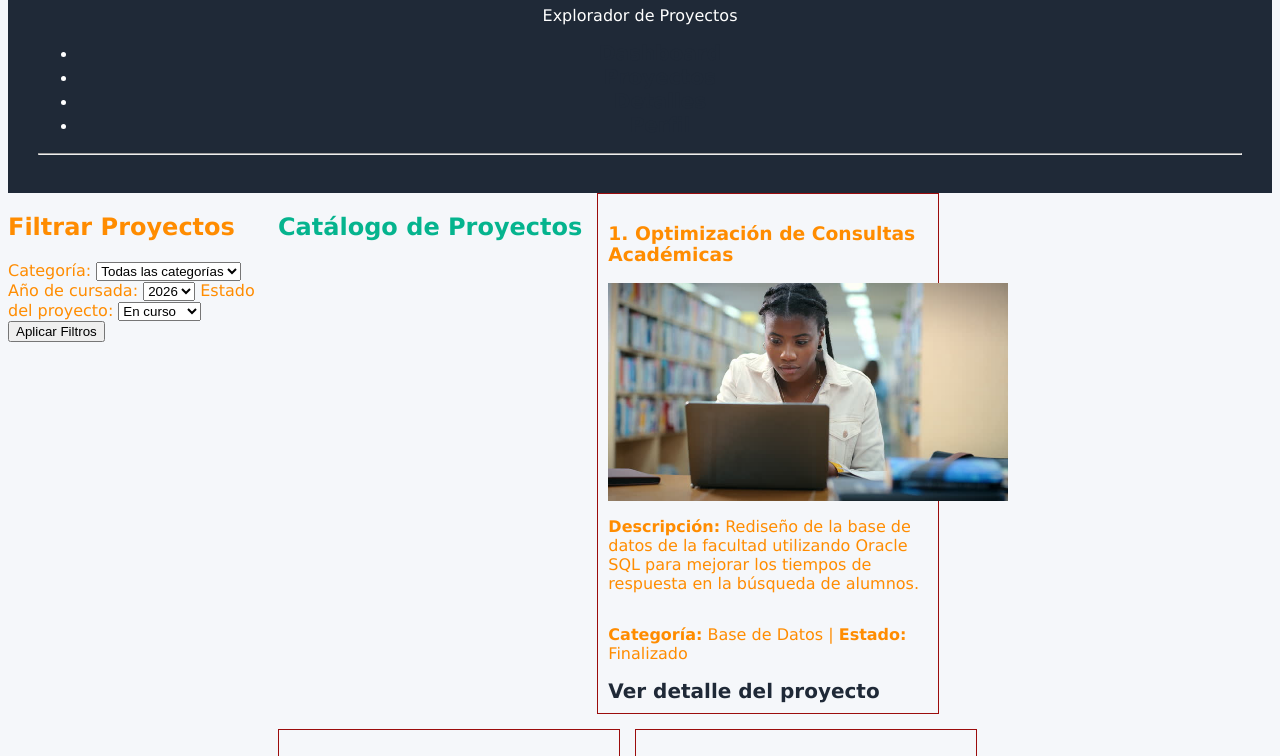
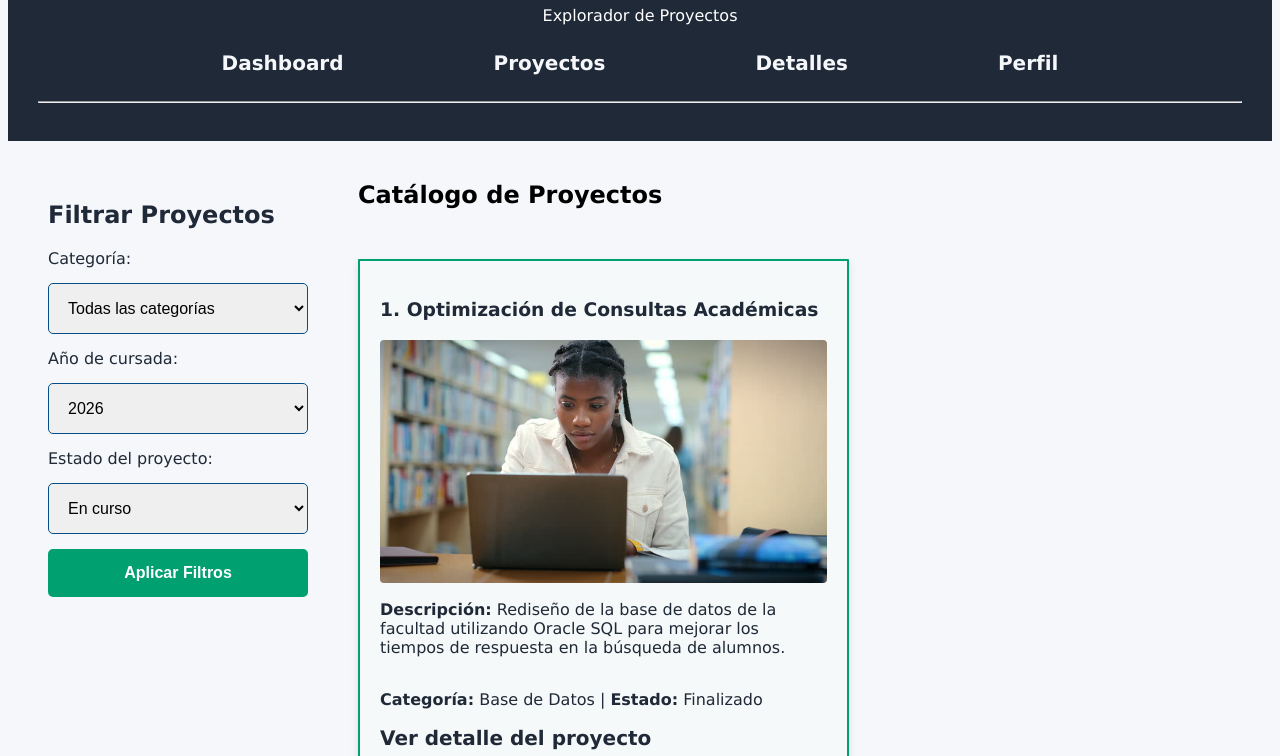
Before and after one commit to mitisbroken-debug/pv_tp1_grupo10, a plain HTML site: page proyectos.html in a window 1280 px wide. Shown: the part 113-869 px from the top of the page. Drawn offline with Linux system fonts and the light colour scheme.

Commit message:
cambio en css de style proyecto

```diff
--- a/proyectos.html
+++ b/proyectos.html
@@ -5,18 +5,18 @@
     <meta name="viewport" content="width=device-width, initial-scale=1.0">
     <title>Explorador de Proyectos</title>
 
-    <link rel="stylesheet" href="css/styles.css">
+    <link rel="stylesheet" href="static/css/styles.css">
 
     <style>
-        section h2 { color: #05b48e; }
+        section h2 { color: #000000; }
     </style>
 </head>
 <body>
     <header>
-        <h1 style="color: darkcyan;text-align: center;">Campus de la Facultad de Ingeniería</h1>
+        <h1 style="color: rgb(255, 255, 255);text-align: center;">Campus de la facultad de Ingeniería</h1>
         <p>Explorador de Proyectos</p>
 
-        <nav>
+        <nav id="menudepagina">
             <ul>
                 <li><a href="index.html" title="Inicio">Dashboard</a></li>
                 <li><a href="proyectos.html" title="proyectos">Proyectos</a></li>
@@ -30,7 +30,7 @@
     <main id="contenedordeproyectos">
         <aside class="sidebar-filtros">
             <h2>Filtrar Proyectos</h2>
-            <form>
+            <form id="formulario-filtros">
                 <label for="categoria">Categoría:</label>
                 <select id="categoria">
                     <option value="todas">Todas las categorías</option>
--- a/static/css/styles.css
+++ b/static/css/styles.css
@@ -120,34 +120,105 @@ body{
  /*Final archivo Detalles.css*/
 
 
+/* |||Inicio de Edicion de estilo de Proyectos |||*/
 
-/* Inicio de Edicion de estilo de Proyectos */
-/* Variables */
-:root {
-    --verde-facu: #05b48e;
+/* MENÚ DE NAVEGACIÓN (Dashboard, Proyectos, etc.) */
+#menudepagina ul {
+    display: flex;
+    justify-content: center;
+    gap: 150px;
+    list-style: none;
+    padding: 10px;
 }
 
-/* GRID para el cuerpo */
+#menudepagina ul li a {
+    color: #f5f7fa !important;
+    text-decoration: none;
+    font-weight: bold;
+    font-size: 20px;
+}
+
+/*(Filtros a la izquierda, Catálogo a la derecha) */
 #contenedordeproyectos {
     display: grid;
-    grid-template-columns: 250px 1fr; /* Barra de filtros y Catálogo */
-    gap: 20px;
-    color:darkorange
+    grid-template-columns: 300px 1fr;
+    gap: 30px;
+    padding: 20px;
+    align-items: start;
 }
 
-/* FLEXBOX para las tarjetas */
-section {
+/* GRILLA DEL CATÁLOGO */
+#contenedordeproyectos section {
+    display: grid;
+    grid-template-columns: repeat(2, 1fr);
+    gap: 30px;
+}
+
+/*PROYECTO DESTACADO */
+#contenedordeproyectos section article:first-of-type {
+    grid-column: 1 / span 2;
+    width: 50%;
+    margin: 10 auto 20px auto;
+}
+
+#contenedordeproyectos section article:first-of-type img {
+    width: 100%;
+    height: auto;
+    display: block;
+    border-radius: 4px;
+}
+
+/*DISEÑO DE LAS TARJETAS*/
+.proyearticulo {
     display: flex;
-    flex-wrap: wrap; /* Para que bajen si no entran */
+    flex-direction: column;
+    background-color: rgba(244, 250, 247, 0.452);
+    border: 2px solid #01a070;
+    border-radius: 1px;
+    padding: 20px;
+    width: auto;
+    gap: 1px;
+    box-shadow: 0 4px 8px rgba(0,0,0,0.1);
+}
+
+.proyearticulo img {
+    max-width: 100%;
+    height: auto;
+    border-radius: 2px;
+}
+
+/* BARRA LATERAL DE FILTROS */
+.sidebar-filtros {
+    background-color: transparent;
+    padding: 20px;
+}
+
+#formulario-filtros {
+    display: flex;
+    flex-direction: column;
     gap: 15px;
 }
 
-.proyearticulo {
-    display: flex;
-    flex-direction: column;
-    border: 1px solid #9b0c0c;
-    padding: 10px;
-    width: 320px; /* Tamaño de la tarjeta */
+#formulario-filtros select,
+#formulario-filtros button {
+    padding: 15px;
+    width: 100%;
+    border-radius: 5px;
+    border: 1px solid #074e88;
+    font-size: 16px;
 }
 
-/*FIN de edicion de estilo proyectos*/
+#formulario-filtros button {
+    background-color: #01a070;
+    color: white;
+    font-weight: bold;
+    cursor: pointer;
+    border: none;
+    transition: 0.3s;
+}
+
+#formulario-filtros button:hover {
+    background-color: #017a55;
+}
+
+/* FIN de edicion de estilo proyectos */
```
